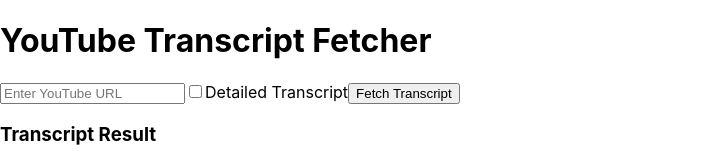
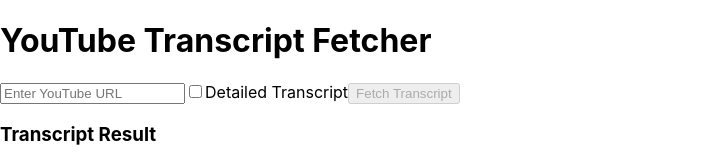
Before and after one commit to andresz74/youtube-transcript-app, a React (Create React App) app: page / in a window 1280 px wide. Shown: the top 162 px of the page, without its empty margins (0-724 px from the left). Built offline with nearby package versions, Linux system fonts and the light colour scheme.

Commit message:
fix: update fetch button, update config file

```diff
--- a/src/App.tsx
+++ b/src/App.tsx
@@ -1,4 +1,4 @@
-import React, { useState } from 'react';
+import React, { useState, useEffect } from 'react';
 import { useAppDispatch, useAppSelector } from './hooks'; // Import typed hooks
 import { fetchTranscript } from './actions';
 
@@ -9,12 +9,20 @@
   const transcriptData = useAppSelector((state) => state.transcript.transcriptData); // Typed selector hook
   const error = useAppSelector((state) => state.transcript.error); // Typed selector hook
   const [isCopied, setIsCopied] = useState(false); // State to manage the copy status
+  const [loading, setLoading] = useState(false); // Track loading state
+
+  // Reset loading state when transcript data or error is received
+  useEffect(() => {
+    if (transcriptData || error) {
+      setLoading(false);
+    }
+  }, [transcriptData, error]);
 
   const handleSubmit = () => {
+    setLoading(true); // Set loading to true when request starts
     dispatch(fetchTranscript(url, isDetailed));
   };
 
-  // Function to copy the transcript content to the clipboard
   const handleCopy = async () => {
     if (transcriptData) {
       try {
@@ -47,7 +55,9 @@
         Detailed Transcript
       </label>
 
-      <button onClick={handleSubmit}>Fetch Transcript</button>
+      <button onClick={handleSubmit} disabled={loading || !url.trim()}>
+        {loading ? 'Fetching...' : 'Fetch Transcript'}
+      </button>
 
       <div>
         <h3>Transcript Result</h3>
@@ -62,9 +72,10 @@
           />
         )}
       </div>
+
       <button
         onClick={handleCopy}
-        disabled={!transcriptData} // Disable button if textarea is empty
+        disabled={!transcriptData} // Disable button if no transcript data
         style={{ marginTop: '10px' }}
       >
         {isCopied ? 'Copied!' : 'Copy'}
--- a/src/config.ts
+++ b/src/config.ts
@@ -1,5 +1,9 @@
+const isDevelopment = process.env.NODE_ENV === 'development';
+
 const config = {
-    apiBaseUrl: '/api',  // Proxy API requests through Nginx
-  };
+  apiBaseUrl: isDevelopment
+    ? 'https://192.168.1.181/api'  // In development, point to your Nginx server
+    : '/api',  // In production, the same /api as Nginx will serve it
+};
 
-  export default config;
+export default config;
```
